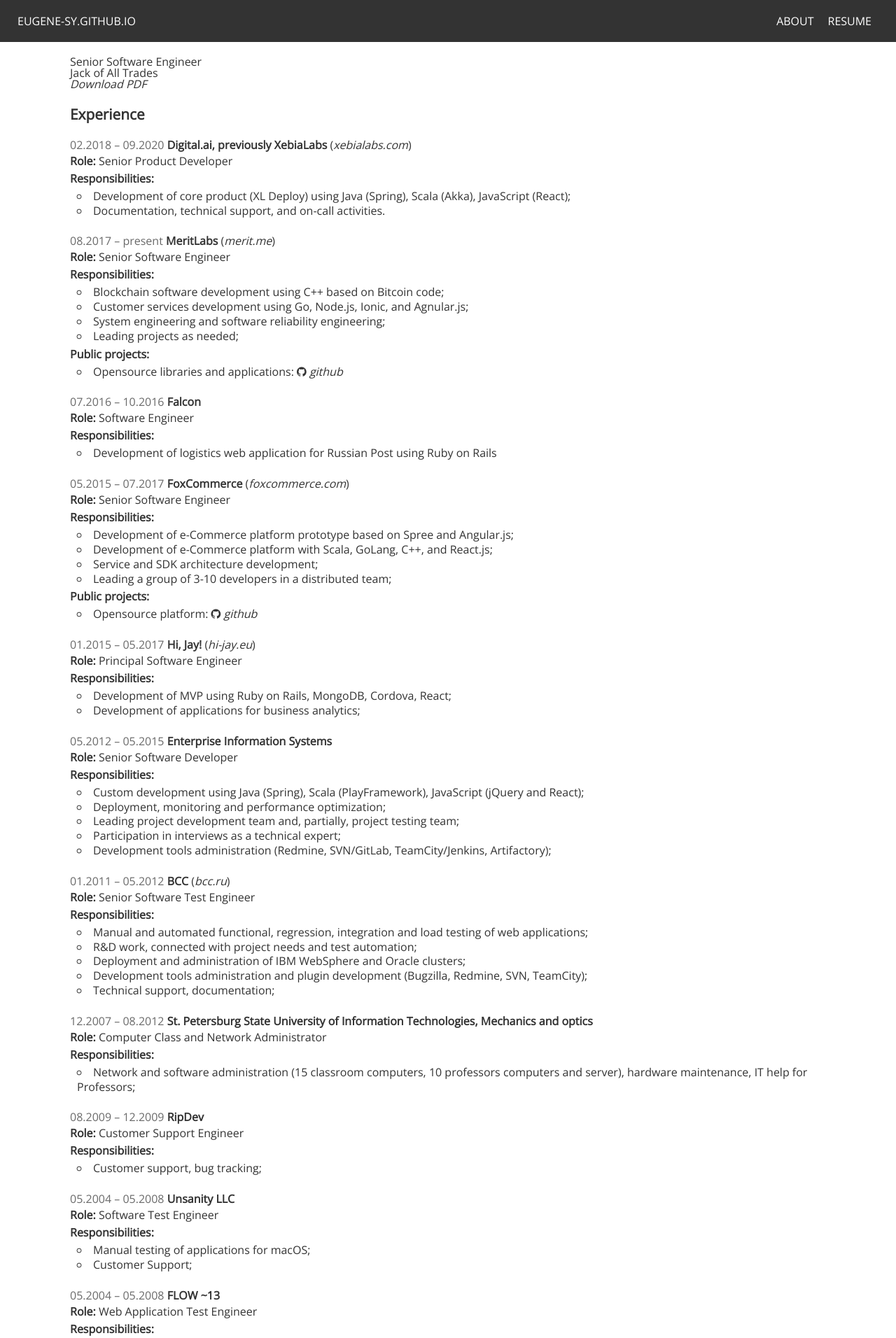
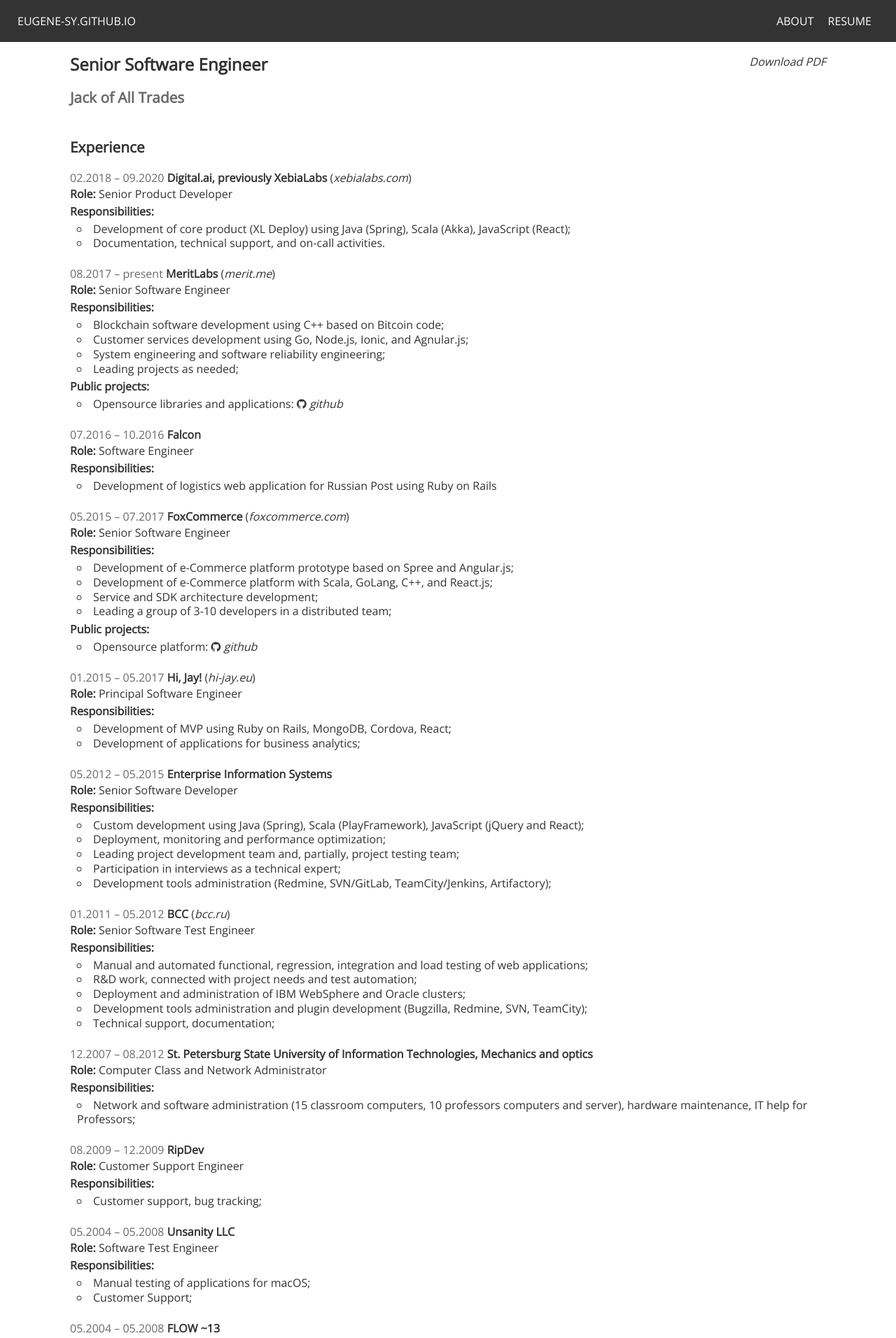
Before and after one commit to eugene-sy/eugene-sy.github.io, a Jekyll site: the page built from resume.html, in a window 1280 px wide. Shown: the top 1912 px of the page at 70% size. Built offline with Jekyll 4.4.1, drawn with Linux system fonts in a browser that asks for light colours; nearby versions of some CDN libraries; emoji names are drawn with the system emoji font.

Commit message:
CV heading

```diff
--- a/_sass/application.scss
+++ b/_sass/application.scss
@@ -334,3 +334,20 @@
     color: $text-secondary;
   }
 }
+
+.resume__heading {
+  display: flex;
+  flex-direction: row;
+
+  .resume__title {
+    flex-grow: 1;
+  }
+
+  .main-title {
+    margin: 0;
+  }
+
+  .secondary-title {
+    color: $text-secondary;
+  }
+}
--- a/resume.html
+++ b/resume.html
@@ -6,11 +6,15 @@
 
 <div class="wrap">
   <div class="col-md-12 post-content">
-    <div class="resume__section" id="overall">
-      <h3>Senior Software Engineer</h3>
-      <h4>Jack of All Trades</h4>
+    <div class="resume__section resume__heading post-content" id="overall">
+      <div class="resume__title">
+        <h1 class="main-title">Senior Software Engineer</h1>
+        <h2 class="secondary-title">Jack of All Trades</h2>
+      </div>
 
-      <a href="{{ '/download/eugene-sypachev-cv.pdf' | prepend:site.baseurl }}" target='_blank'>Download PDF</a>
+      <div>
+        <a href="{{ '/download/eugene-sypachev-cv.pdf' | prepend:site.baseurl }}" target='_blank'>Download PDF</a>
+      </div>
     </div>
 
     <div class="resume__section" id="experience">
```
